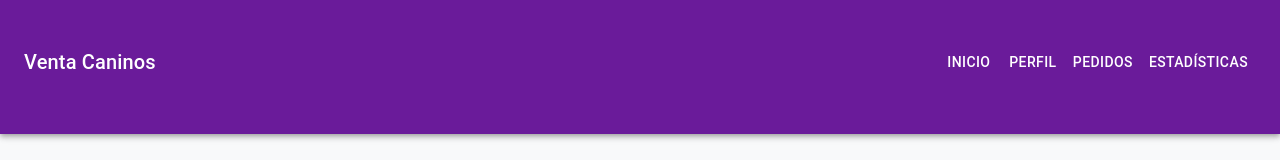
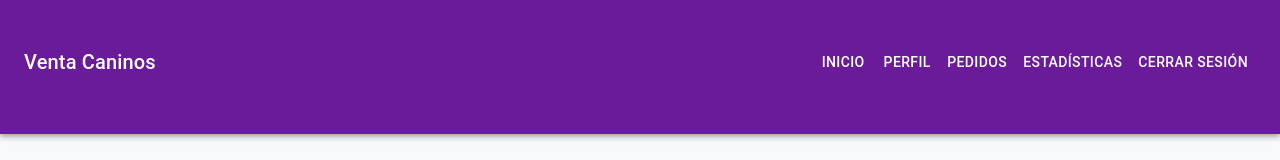
Before and after one commit to tiffanyasff/TiendaCaninosDS, a React (Create React App) app in the folder frontend/: page /inicio in a window 1280 px wide. Shown: the top 160 px of the page. Built offline with nearby package versions, Linux system fonts and the light colour scheme; no server answers.

Commit message:
Agregar boton "Cerrar sesion".

```diff
--- a/frontend/src/componentes/NavbarUsuario.js
+++ b/frontend/src/componentes/NavbarUsuario.js
@@ -1,20 +1,32 @@
 import React from "react";
 import { AppBar, Toolbar, Typography, Button, Box } from "@mui/material";
-import { Link } from "react-router-dom";
+import { Link, useNavigate } from "react-router-dom";
 
 const NavbarUsuario = () => {
+  const navigate = useNavigate();
+
+  const handleLogout = () => {
+    localStorage.removeItem("token"); // Elimina el token del localStorage
+    navigate("/login"); // Redirige al usuario a la página de inicio de sesión
+  };
+
   return (
     <Box sx={{ flexGrow: 1 }}>
       <AppBar position="static" sx={{ backgroundColor: "#6a1b9a" }}>
         <Toolbar>
           <Typography
             variant="h6"
-            sx={{ flexGrow: 1, color: "#ffffff", textDecoration: "none" }}
-            component={Link}
-            to="/"
+            sx={{
+              flexGrow: 1,
+              color: "#ffffff",
+              textDecoration: "none",
+              cursor: "pointer",
+            }}
+            onClick={handleLogout} // Ahora el logo cierra sesión
           >
             Venta Caninos
           </Typography>
+
           <Button
             component={Link}
             to="/inicio"
@@ -43,6 +55,13 @@ const NavbarUsuario = () => {
           >
             Estadísticas
           </Button>
+          {/* Botón de Cerrar Sesión */}
+          <Button
+            onClick={handleLogout}
+            sx={{ color: "#ffffff", textDecoration: "none" }}
+          >
+            Cerrar Sesión
+          </Button>
         </Toolbar>
       </AppBar>
     </Box>
```
